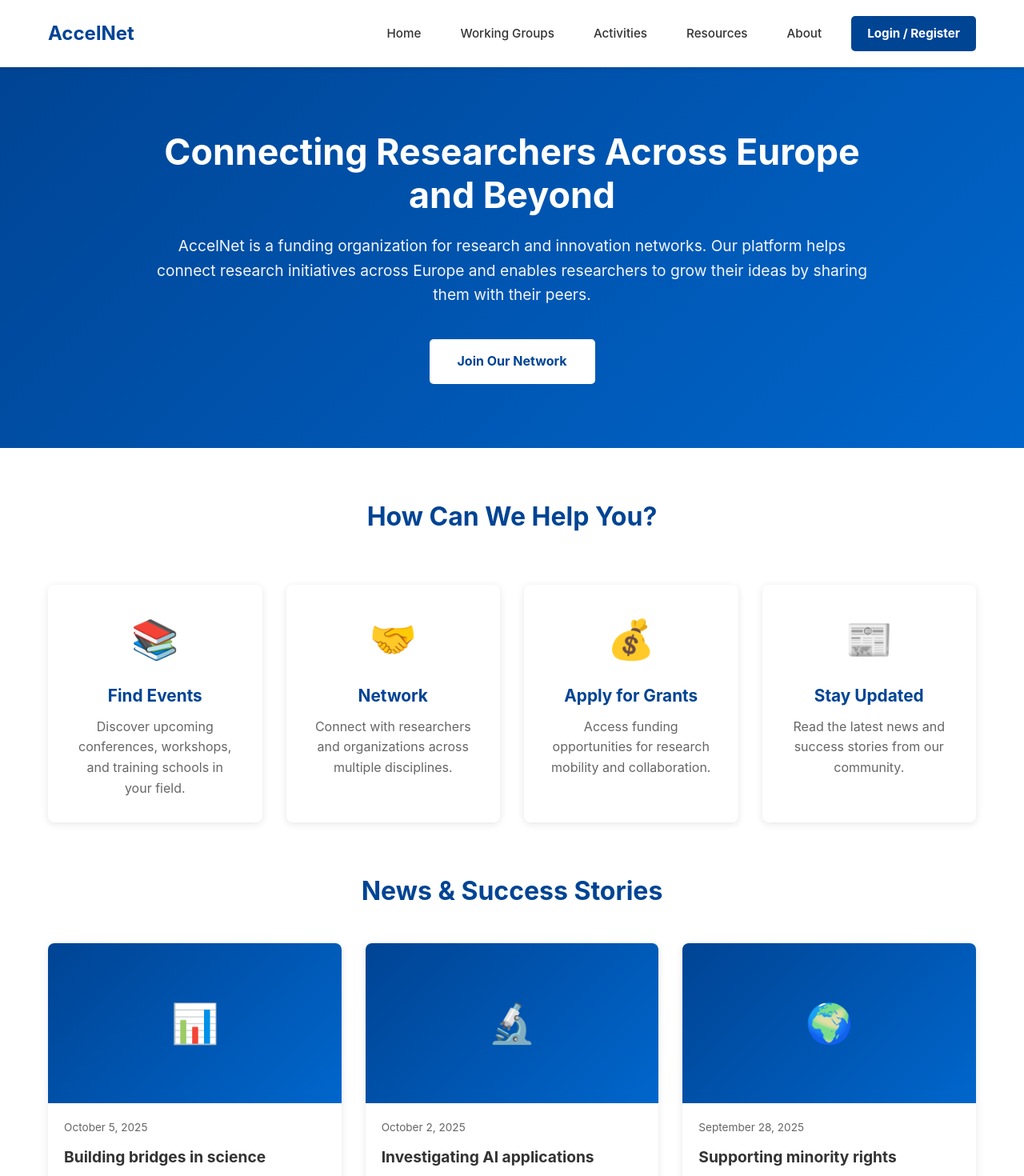
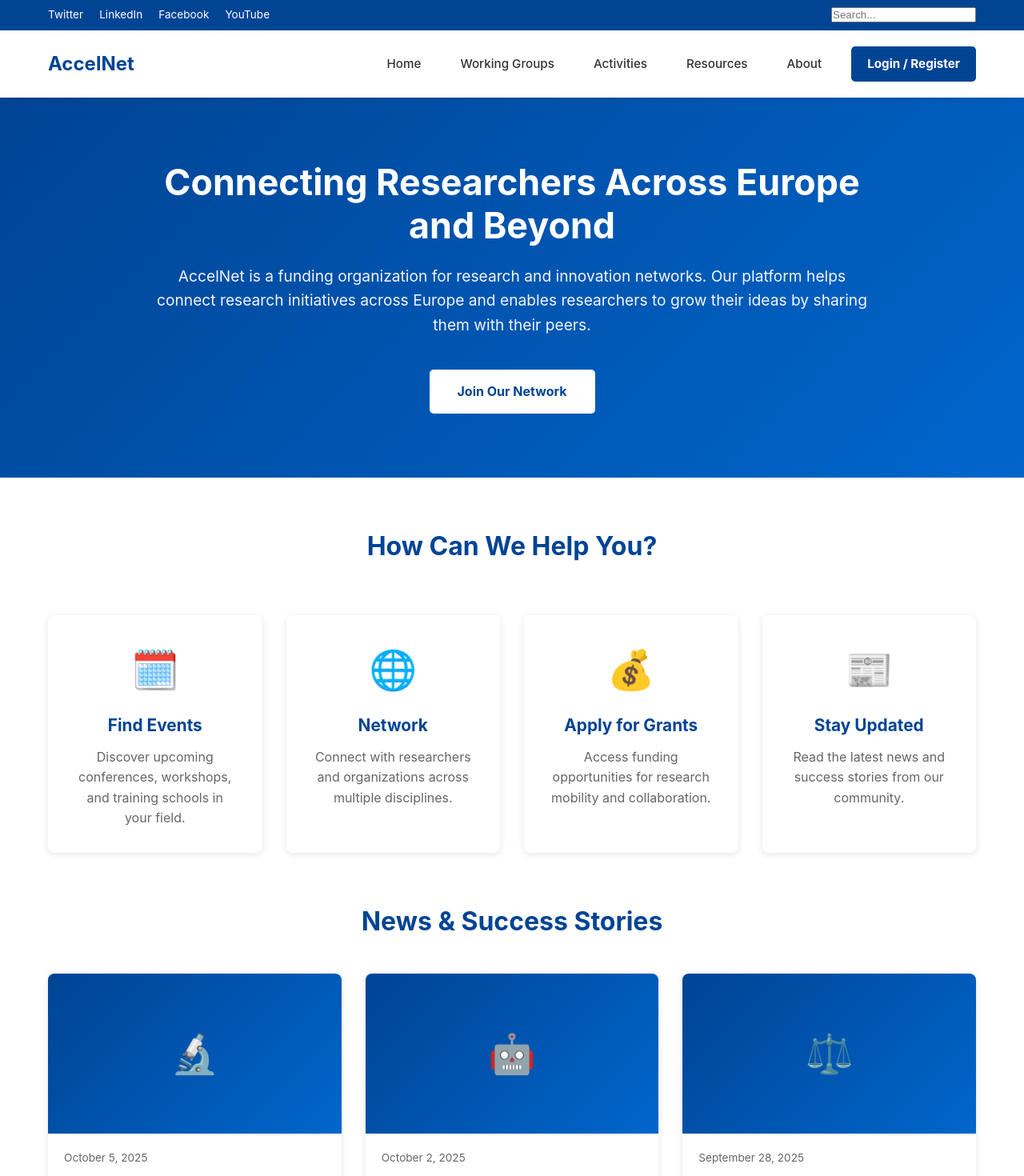
Before and after one commit to Dio-Media/AccelNet, a React (Create React App) app: page / in a window 1280 px wide. Shown: the top 1470 px of the page at 80% size. Built offline with nearby package versions, Linux system fonts and the light colour scheme.

Commit message:
Changes in header, footer, and home components.

```diff
--- a/src/components/layout/footer.jsx
+++ b/src/components/layout/footer.jsx
@@ -5,12 +5,47 @@ export default function Footer() {
   return (
     <footer className="App-footer">
       <div className="Footer-content">
-        <p>© 2025 AccelNet</p>
+        <div className="footer-sections">
+          <div className="footer-section">
+            <h3>About AccelNet</h3>
+            <ul>
+              <li><Link to="/about">About Us</Link></li>
+              <li><Link to="/structure">Our Structure</Link></li>
+              <li><Link to="/contact">Contact</Link></li>
+            </ul>
+          </div>
+          <div className="footer-section">
+            <h3>Networking Tools</h3>
+            <ul>
+              <li><Link to="/working-groups">Working Groups</Link></li>
+              <li><Link to="/activities">Activities</Link></li>
+              <li><Link to="/grants">Grants</Link></li>
+            </ul>
+          </div>
+          <div className="footer-section">
+            <h3>Resources</h3>
+            <ul>
+              <li><Link to="/resources">Documents & Guidelines</Link></li>
+              <li><Link to="/multimedia">Multimedia</Link></li>
+              <li><Link to="/news">News</Link></li>
+            </ul>
+          </div>
+          <div className="footer-section">
+            <h3>Connect With Us</h3>
+            <ul>
+              <li><a href="https://twitter.com/COSTprogramme" target="_blank" rel="noopener noreferrer">Twitter</a></li>
+              <li><a href="https://www.linkedin.com/company/cost-programme" target="_blank" rel="noopener noreferrer">LinkedIn</a></li>
+              <li><a href="https://www.facebook.com/COST.Programme" target="_blank" rel="noopener noreferrer">Facebook</a></li>
+              <li><a href="https://www.youtube.com/c/COSTprogramme" target="_blank" rel="noopener noreferrer">YouTube</a></li>
+            </ul>
+          </div>
+        </div>
         <div className="Footer-links">
           <Link to="/about">About</Link> |
           <Link to="/contact">Contact</Link> |
           <Link to="/privacy">Privacy Policy</Link>
         </div>
+        <p>© 2025 AccelNet</p>
       </div>
     </footer>
   );
--- a/src/components/layout/header.jsx
+++ b/src/components/layout/header.jsx
@@ -4,6 +4,19 @@ import { Link } from 'react-router-dom';
 export default function Header() {
   return (
     <header className="App-header">
+      <div className="top-bar">
+        <div className="top-bar-content">
+          <div className="top-bar-links">
+            <a href="https://twitter.com/COSTprogramme" target="_blank" rel="noopener noreferrer">Twitter</a>
+            <a href="https://www.linkedin.com/company/cost-programme" target="_blank" rel="noopener noreferrer">LinkedIn</a>
+            <a href="https://www.facebook.com/COST.Programme" target="_blank" rel="noopener noreferrer">Facebook</a>
+            <a href="https://www.youtube.com/c/COSTprogramme" target="_blank" rel="noopener noreferrer">YouTube</a>
+          </div>
+          <div>
+            <input type="text" placeholder="Search..." />
+          </div>
+        </div>
+      </div>
       <div className="Header-content">
         <div className="Logo"><Link to="/">AccelNet</Link></div>
         <nav className="Nav-bar">
--- a/src/pages/Home/home.jsx
+++ b/src/pages/Home/home.jsx
@@ -30,12 +30,12 @@ export default function Home() {
         <h2 className="section-title">How Can We Help You?</h2>
         <div className="info-cards">
           <div className="info-card">
-            <div className="card-icon">📚</div>
+            <div className="card-icon">🗓️</div>
             <h3>Find Events</h3>
             <p>Discover upcoming conferences, workshops, and training schools in your field.</p>
           </div>
           <div className="info-card">
-            <div className="card-icon">🤝</div>
+            <div className="card-icon">🌐</div>
             <h3>Network</h3>
             <p>Connect with researchers and organizations across multiple disciplines.</p>
           </div>
@@ -56,7 +56,7 @@ export default function Home() {
           <h2 className="section-title">News & Success Stories</h2>
           <div className="news-grid">
             <div className="news-card">
-              <div className="news-image">📊</div>
+              <div className="news-image">🔬</div>
               <div className="news-content">
                 <div className="news-date">October 5, 2025</div>
                 <h3>Building bridges in science</h3>
@@ -65,7 +65,7 @@ export default function Home() {
               </div>
             </div>
             <div className="news-card">
-              <div className="news-image">🔬</div>
+              <div className="news-image">🤖</div>
               <div className="news-content">
                 <div className="news-date">October 2, 2025</div>
                 <h3>Investigating AI applications</h3>
@@ -74,7 +74,7 @@ export default function Home() {
               </div>
             </div>
             <div className="news-card">
-              <div className="news-image">🌍</div>
+              <div className="news-image">⚖️</div>
               <div className="news-content">
                 <div className="news-date">September 28, 2025</div>
                 <h3>Supporting minority rights</h3>
```
